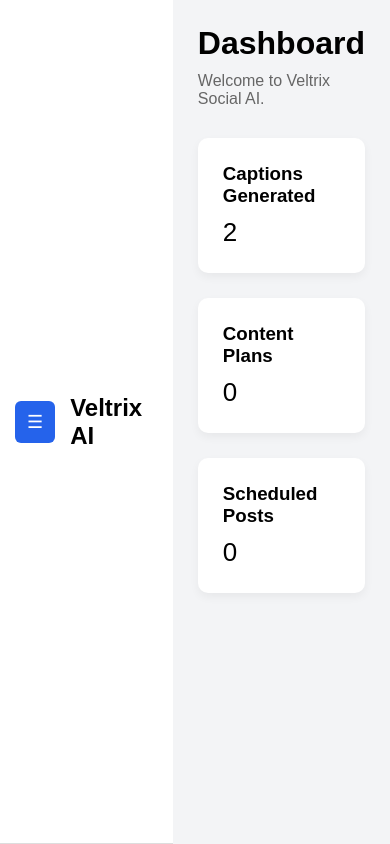
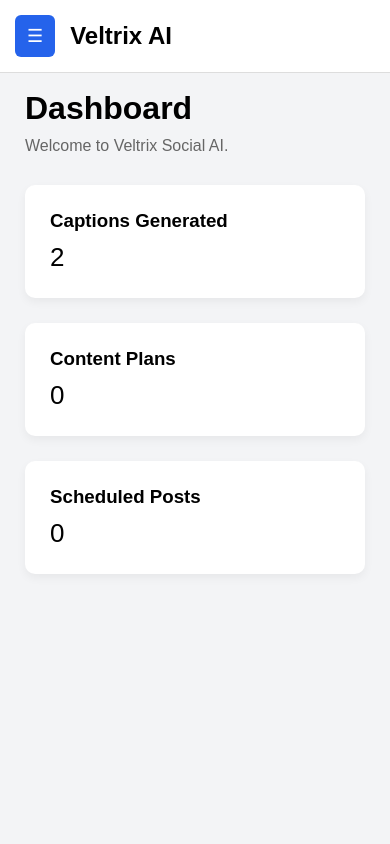
Before and after one commit to syedfaraz0099-sketch/veltrix-social-ai, a Next.js app in the folder frontend/: page /dashboard in a window 390 px wide. Built offline with nearby package versions, Linux system fonts and the light colour scheme.

Commit message:
Update globals.css

```diff
--- a/frontend/app/globals.css
+++ b/frontend/app/globals.css
@@ -58,12 +58,16 @@ min-height:100vh;
 
 .mobile-header{
 display:none;
+position:fixed;
+top:0;
+left:0;
 width:100%;
 background:white;
 padding:15px;
 align-items:center;
 gap:15px;
 border-bottom:1px solid #ddd;
+z-index:1100;
 }
 
 .mobile-header button{
@@ -110,7 +114,7 @@ left:0;
 
 .main-content{
 margin-left:0;
-padding:25px;
+padding:90px 25px 25px 25px;
 }
 
 .cards{
```
